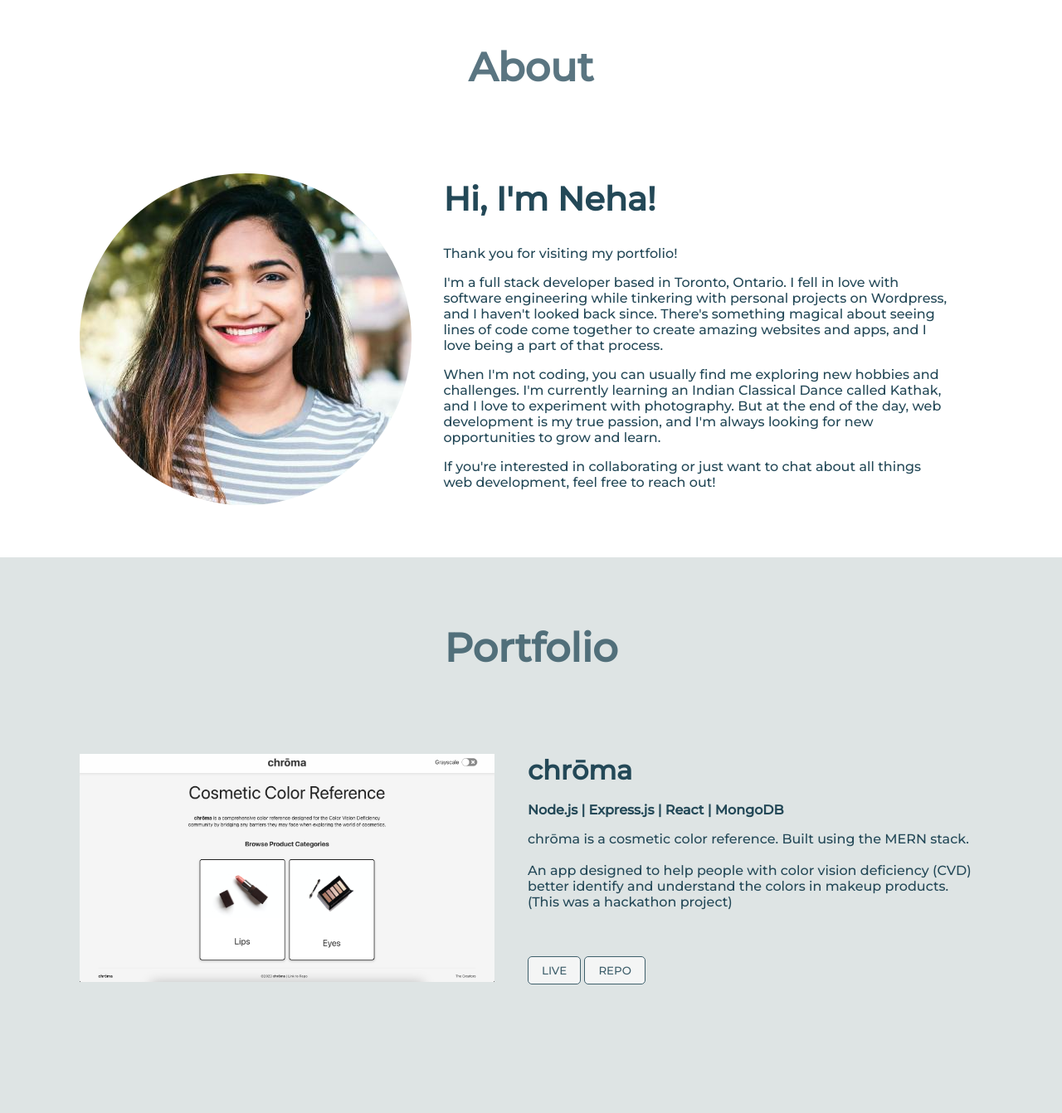
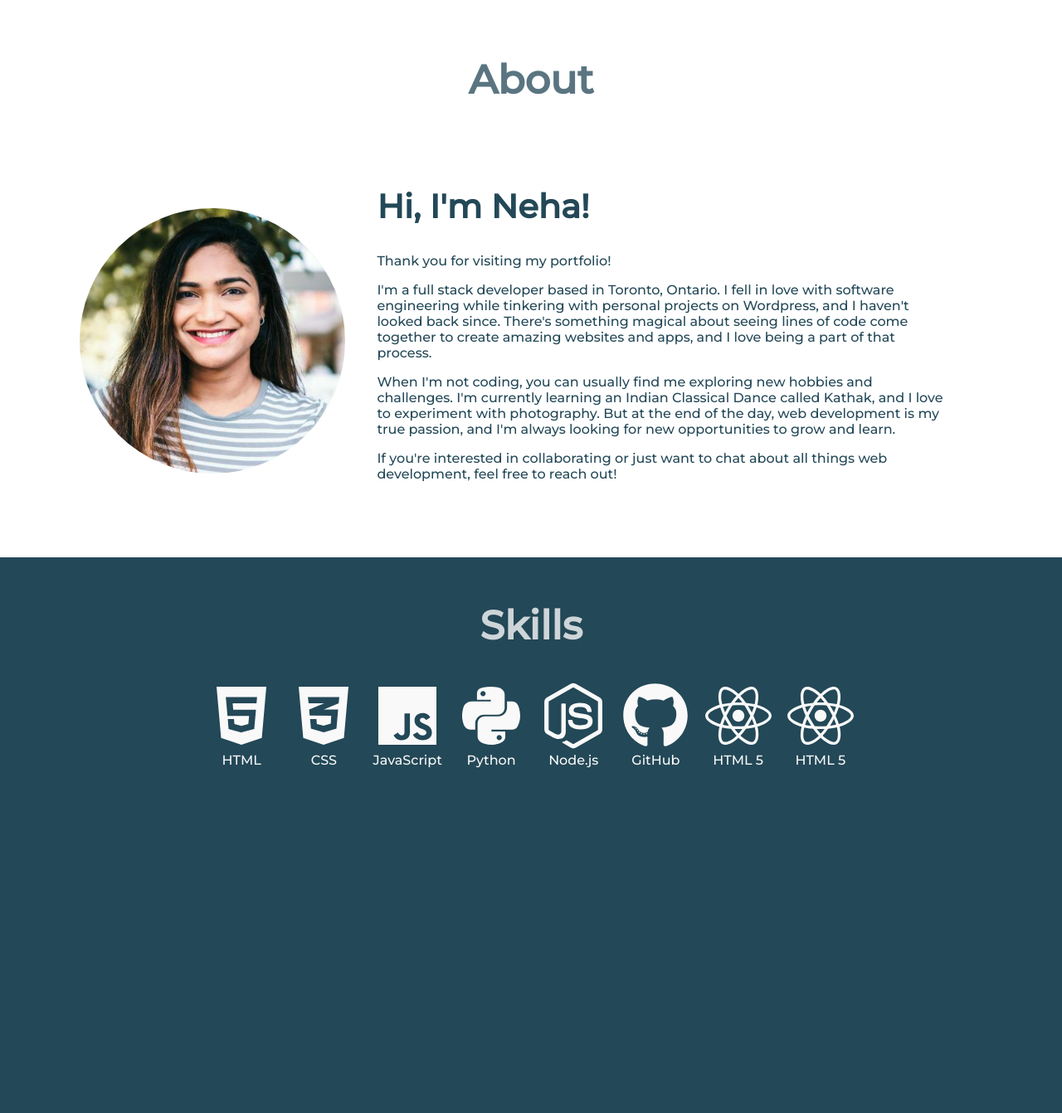
Before and after one commit to bholeneha/portfolio, a React (Create React App) app: page / in a window 1280 px wide. Shown: the part 808-2150 px from the top of the page at 83% size. Built offline with nearby package versions, Linux system fonts and the light colour scheme.

Commit message:
add skills section

```diff
--- a/package.json
+++ b/package.json
@@ -4,11 +4,6 @@
   "homepage": "https://www.nehabhole.com",
   "private": true,
   "dependencies": {
-    "@fortawesome/fontawesome-svg-core": "^6.3.0",
-    "@fortawesome/free-brands-svg-icons": "^6.2.1",
-    "@fortawesome/free-regular-svg-icons": "^6.3.0",
-    "@fortawesome/free-solid-svg-icons": "^6.3.0",
-    "@fortawesome/react-fontawesome": "^0.2.0",
     "@testing-library/jest-dom": "^5.16.5",
     "@testing-library/react": "^13.4.0",
     "@testing-library/user-event": "^13.5.0",
@@ -16,6 +11,7 @@
     "babel-plugin-macros": "^3.1.0",
     "react": "^18.2.0",
     "react-dom": "^18.2.0",
+    "react-icons": "^4.8.0",
     "react-router-dom": "^6.8.0",
     "react-router-hash-link": "^2.4.3",
     "react-scripts": "5.0.1",
--- a/src/components/About/About.js
+++ b/src/components/About/About.js
@@ -24,7 +24,7 @@ export default function About() {
                             <p>
                                 If you're interested in collaborating or just want to chat about all things web development, feel free to reach out!
                             </p>
-
+                            {/* Currently Reading, Currently Listening, Currently Learning */}
                         </div>
                     </div>
                 </div>
--- a/src/components/About/About.scss
+++ b/src/components/About/About.scss
@@ -2,17 +2,20 @@
     overflow: hidden;
     align-items: center;
 
-    h1 {
-        margin-top: 10vmin !important;
-    }
-
     .AboutMe {
         display: flex;
-        margin-bottom: 10vmin !important;
         width: 85vw;
 
-        .HeadShot img {
-            border-radius: 80%;
+        .HeadShot {
+            display: flex;
+            justify-content: center;
+            align-items: center;
+
+
+            img {
+                border-radius: 80%;
+                width: 40vmin;
+            }
         }
     }
 
--- a/src/components/App/App.js
+++ b/src/components/App/App.js
@@ -4,7 +4,7 @@ import NavBar from '../NavBar/NavBar'
 import Home from '../Home/Home'
 import About from '../About/About'
 import Portfolio from '../Portfolio/Portfolio';
-// import Skills from '../Skills/Skills';
+import Skills from '../Skills/Skills';
 // import Experience from '../Experience/Experience'
 import Contact from '../Contact/Contact'
 import Footer from '../Footer/Footer'
@@ -17,7 +17,7 @@ export default function App() {
       <main>
         <Home />
         <About />
-        {/* <Skills /> */}
+        <Skills />
         <Portfolio />
         {/* <Experience /> */}
         <Contact />
--- a/src/components/NavBar/NavBar.scss
+++ b/src/components/NavBar/NavBar.scss
@@ -18,9 +18,9 @@
         font-size: smaller;
     }
 
-    $breakpoint-tablet: 768px;
-
-    @media (min-width: $breakpoint-tablet) {}
+    @media screen and (max-width: 960px) {
+        transition: 0.8s all ease;
+    }
 }
 
 .Sticky-NavBar {
--- a/src/components/Skills/Skills.js
+++ b/src/components/Skills/Skills.js
@@ -1,14 +1,49 @@
 import './Skills.scss';
-import { FontAwesomeIcon } from '@fortawesome/react-fontawesome'
-// import { solid, regular, brands, icon } from '@fortawesome/fontawesome-svg-core/import.macro'
+import { IconContext } from "react-icons";
+import { FaJs, FaPython, FaHtml5, FaCss3Alt, FaReact, FaNodeJs, FaGithub } from "react-icons/fa";
 
 export default function Skills() {
     return (
+        // <IconContext.Provider
+        // value={{ style: { color: 'white', size: 'px' } }}
+        // >
         <section className='Skills' id='Skills'>
             <h1>Skills</h1>
             <div>
-                <FontAwesomeIcon icon="fa-brands fa-html5" />
+                <figure>
+                    <FaHtml5 className='icon' />
+                    <figcaption>HTML</figcaption>
+                </figure>
+                <figure>
+                    <FaCss3Alt className='icon' />
+                    <figcaption>CSS</figcaption>
+                </figure>
+                <figure>
+                    <FaJs className='icon' />
+                    <figcaption>JavaScript</figcaption>
+                </figure>
+                <figure>
+                    <FaPython className='icon' />
+                    <figcaption>Python</figcaption>
+                </figure>
+                <figure>
+                    <FaNodeJs className='icon' />
+                    <figcaption>Node.js</figcaption>
+                </figure>
+                <figure>
+                    <FaGithub className='icon' />
+                    <figcaption>GitHub</figcaption>
+                </figure>
+                <figure>
+                    <FaReact className='icon' />
+                    <figcaption>HTML 5</figcaption>
+                </figure>
+                <figure>
+                    <FaReact className='icon' />
+                    <figcaption>HTML 5</figcaption>
+                </figure>
             </div>
         </section>
+        // {/* </IconContext.Provider> */ }
     )
 }
--- a/src/components/Skills/Skills.scss
+++ b/src/components/Skills/Skills.scss
@@ -3,16 +3,36 @@
     display: flex;
     flex-direction: column;
     justify-content: space-around;
+    align-items: center;
 
     h1 {
         color: var(--cultured) !important;
-        opacity: 100%;
+        opacity: 80%;
         justify-self: flex-start;
     }
 
     div {
         height: 70%;
-        width: 80vw;
+        width: 75vw;
         text-align: center;
+        display: flex;
+        justify-content: center;
+        gap: 2%;
+
+
+        figure {
+            figcaption {
+                color: var(--cultured);
+            }
+
+            .icon {
+                font-size: 10vmin !important;
+
+                path {
+                    color: var(--cultured) !important;
+                }
+
+            }
+        }
     }
 }
--- a/src/components/Skills/babel-plugin-macros.config.js
+++ /dev/null
@@ -1,5 +0,0 @@
-module.exports = {
-    'fontawesome-svg-core': {
-        'license': 'free'
-    }
-}
--- a/src/components/Skills/babel.config.js
+++ /dev/null
@@ -1,5 +0,0 @@
-module.exports = function (api) {
-    return {
-        plugins: ['macros'],
-    }
-}
--- a/src/index.scss
+++ b/src/index.scss
@@ -8,6 +8,7 @@
 }
 
 * {
+  box-sizing: border-box;
   margin: 0 !important;
   padding: 0 !important;
   color: var(--charcoal);
@@ -16,21 +17,21 @@
 
 // Global Text Element Styling
 h1 {
-  font-size: 6vh;
+  font-size: 6vmin;
   opacity: 75%;
 }
 
 h2 {
-  font-size: 5vh;
+  font-size: 5vmin;
 }
 
 h3 {
-  font-size: 4vh;
+  font-size: 4vmin;
 }
 
 p {
   margin: 2vmin 0 !important;
-  font-size: 2vh;
+  font-size: 2vmin;
 }
 
 // Global Button Styling
@@ -51,10 +52,10 @@ button {
   }
 
   &:hover {
-    transition: 1s ease-in-out;
+    transition: 0.35s ease-in-out;
     opacity: 100%;
     border: 1.5px solid var(--charcoal);
-    background-color: var(--desert-sand);
+    background-color: var(--mustard);
 
     a {
       color: var(--cultured)
```
Also changed, not shown: src/components/NavBar/NavBar.js (+3 -21 lines), 1 other file (tests, documents, lock files or other folders).
